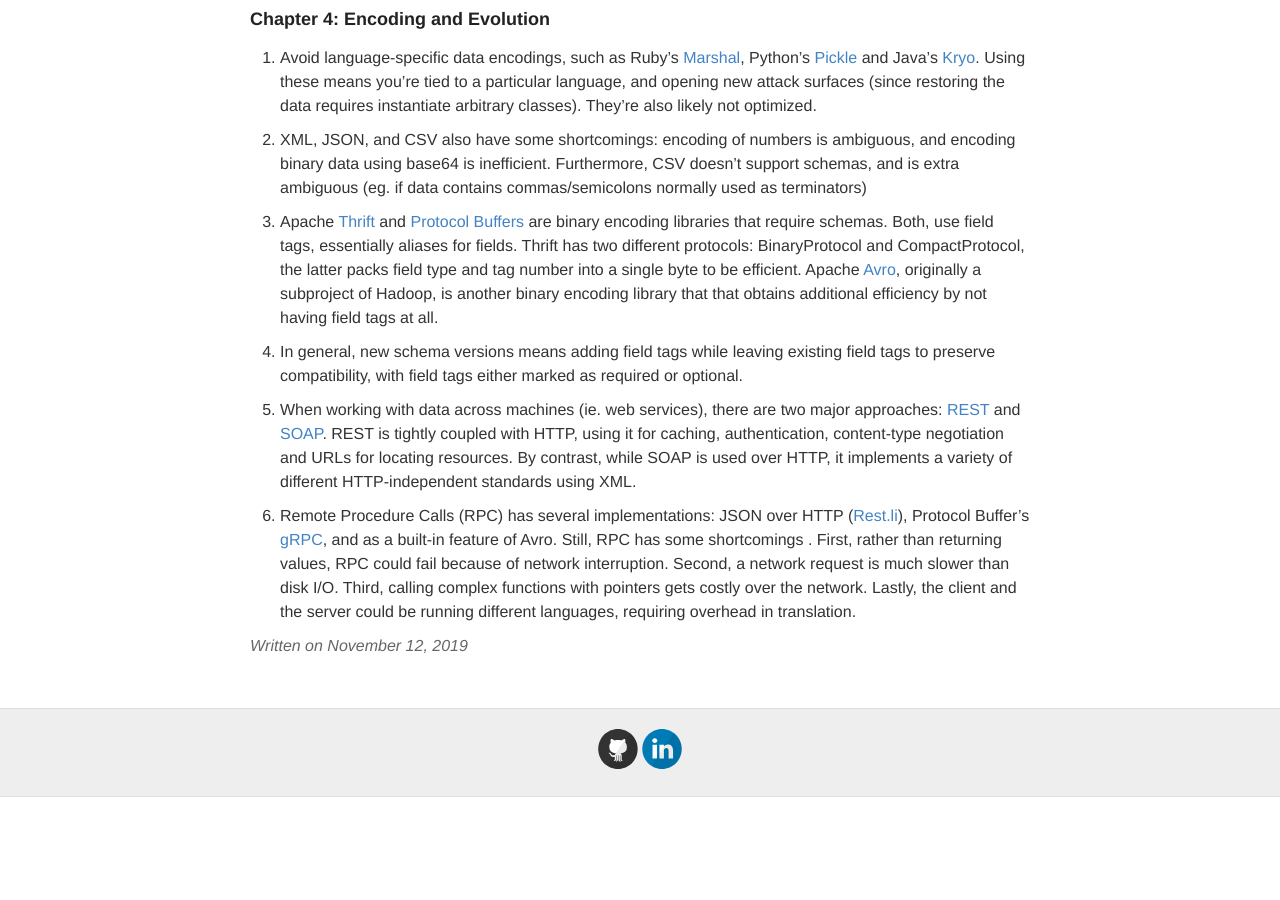
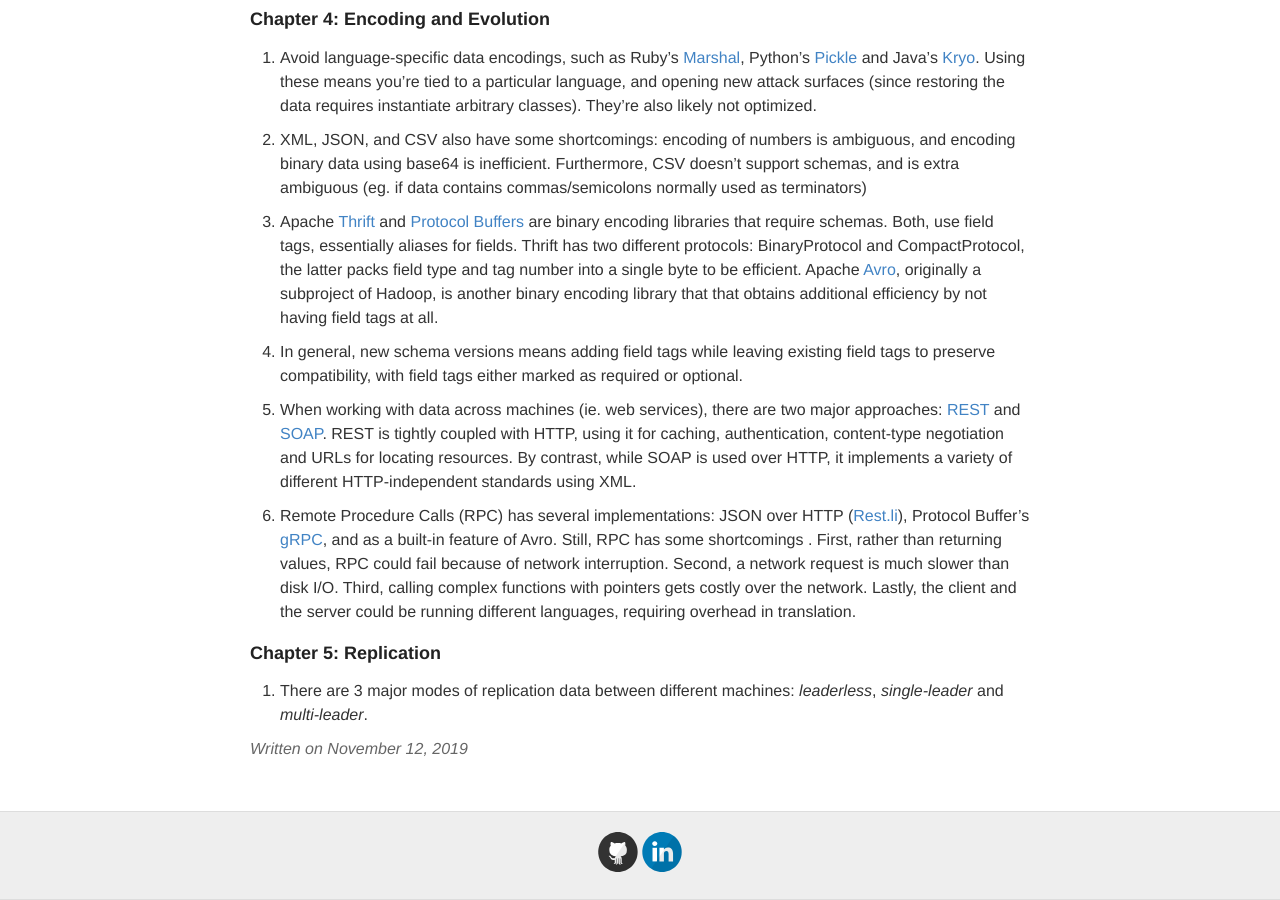
Before and after one commit to ptvan/ptvan.github.io, a Jekyll site: the page built from _posts/2019-11-12-Designing-DataIntensive-Applications.md, in a window 1280 px wide and 900 px high, scrolled down 1327 px. Built offline with Jekyll 4.4.1, drawn with Linux system fonts in a browser that asks for light colours; before the commit the page ends 2124 px from its top, so only the background shows below that.

Commit message:
updated DDIA blogpost

```diff
--- a/_posts/2019-11-12-Designing-DataIntensive-Applications.md
+++ b/_posts/2019-11-12-Designing-DataIntensive-Applications.md
@@ -51,3 +51,7 @@
 5. When working with data across machines (ie. web services), there are two major approaches: [REST](https://en.wikipedia.org/wiki/Representational_state_transfer) and [SOAP](https://en.wikipedia.org/wiki/SOAP). REST is tightly coupled with HTTP, using it for caching, authentication, content-type negotiation and URLs for locating resources. By contrast, while SOAP is used over HTTP, it implements a variety of different HTTP-independent standards using XML.
 
 6. Remote Procedure Calls (RPC) has several implementations: JSON over HTTP ([Rest.li](https://linkedin.github.io/rest.li/)), Protocol Buffer's [gRPC](https://grpc.io/), and as a built-in feature of Avro. Still, RPC has some shortcomings . First, rather than returning values, RPC could fail because of network interruption. Second, a network request is much slower than disk I/O. Third, calling complex functions with pointers gets costly over the network. Lastly, the client and the server could be running different languages, requiring overhead in translation.
+
+### Chapter 5: Replication
+
+1. There are 3 major modes of replication data between different machines: _leaderless_, _single-leader_ and _multi-leader_.
```
